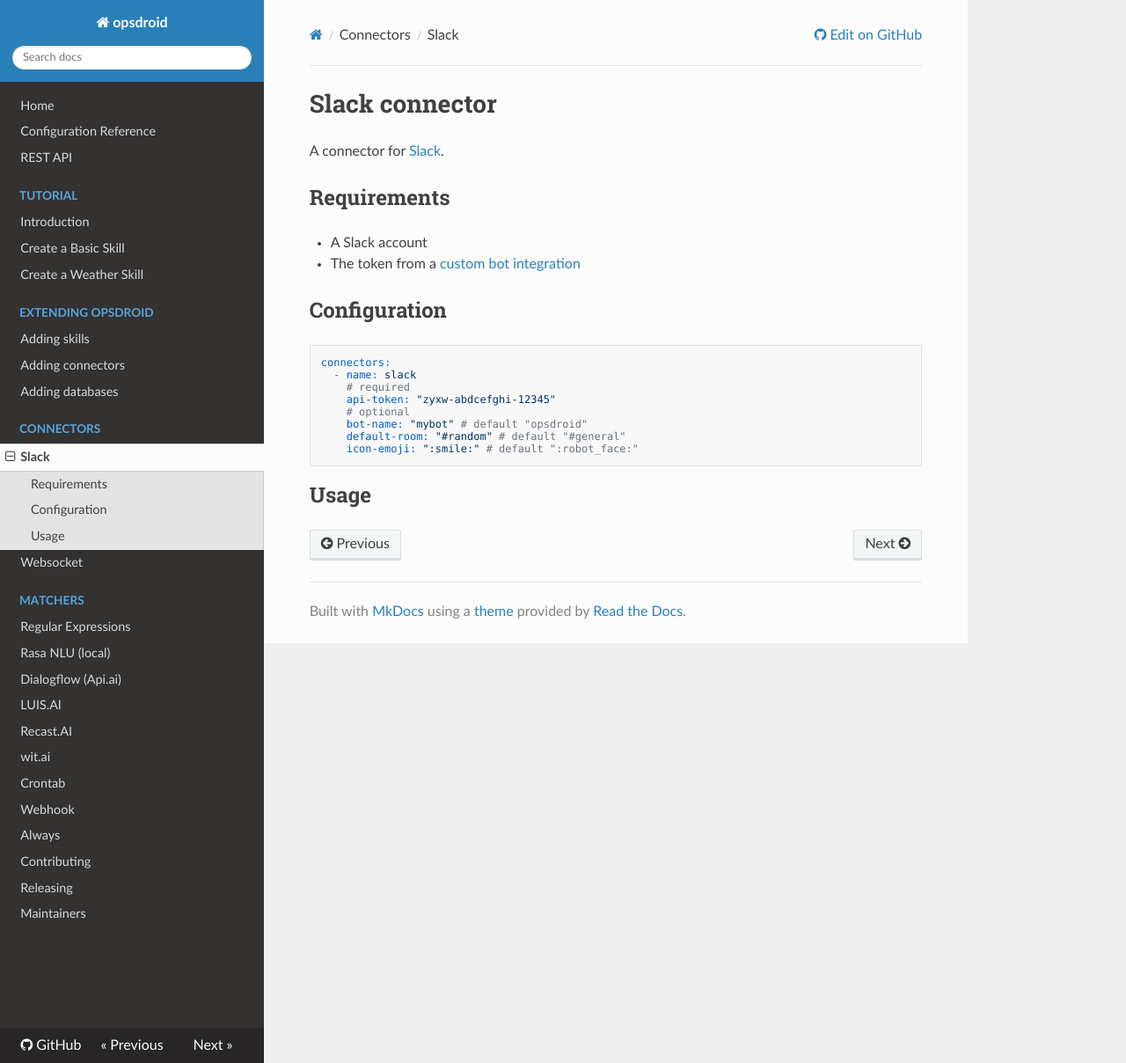
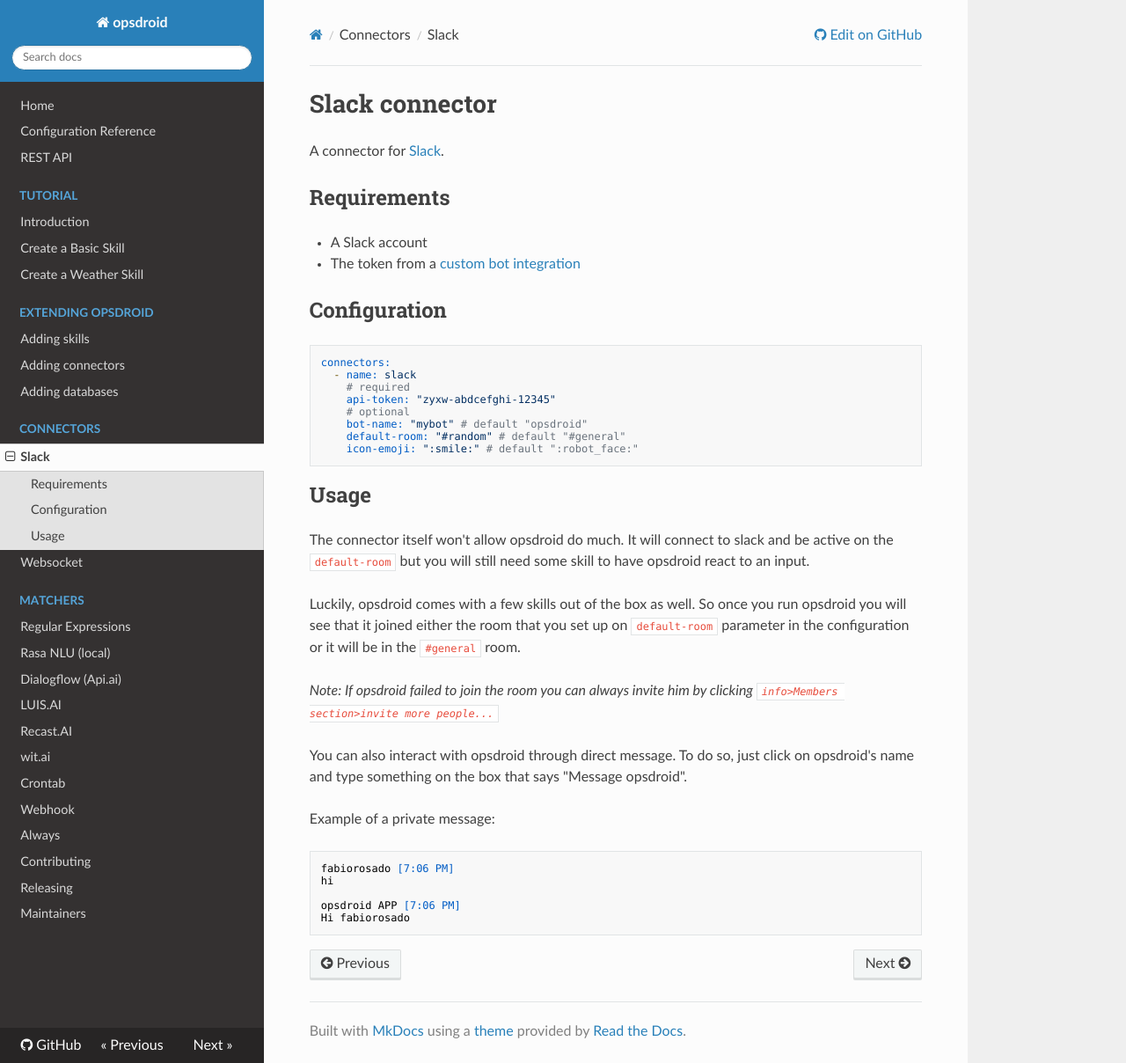
Before and after one commit to opsdroid/opsdroid, an MkDocs documentation site: the page built from docs/connectors/slack.md, in a window 1280 px wide and 1208 px high. Shown: the whole window at 88% size. Built offline with MkDocs 1.6.1, drawn with Linux system fonts in a browser that asks for light colours; nearby versions of some CDN libraries; old or Windows-style settings are respelled for this version of MkDocs.

Commit message:
Mention built-in connectors. Update slack documentation

````diff
--- a/docs/connectors/slack.md
+++ b/docs/connectors/slack.md
@@ -21,3 +21,21 @@
 ```
 
 ## Usage
+The connector itself won't allow opsdroid do much. It will connect to slack and be active on the `default-room`
+but you will still need some skill to have opsdroid react to an input.
+
+Luckily, opsdroid comes with a few skills out of the box as well. So once you run opsdroid you will see that it joined either the room that you set up on `default-room` parameter in the configuration or it will be in the `#general` room.
+
+_Note: If opsdroid failed to join the room you can always invite him by clicking `info>Members section>invite more people...`_
+
+You can also interact with opsdroid through direct message. To do so, just click on opsdroid's name and type something on the box that says "Message opsdroid".
+
+Example of a private message:
+
+```
+fabiorosado [7:06 PM]
+hi
+
+opsdroid APP [7:06 PM]
+Hi fabiorosado
+```
````
Also changed, not shown: docs/configuration-reference.md (+9 -2 lines), docs/tutorials/introduction.md (+1 -1 lines).
